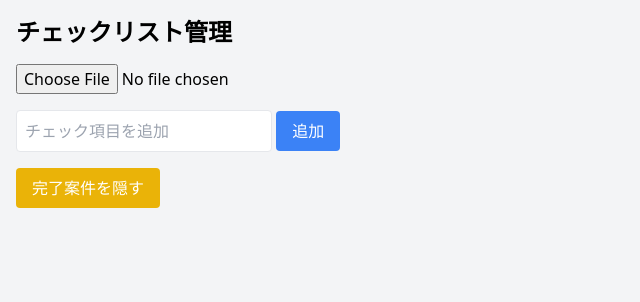
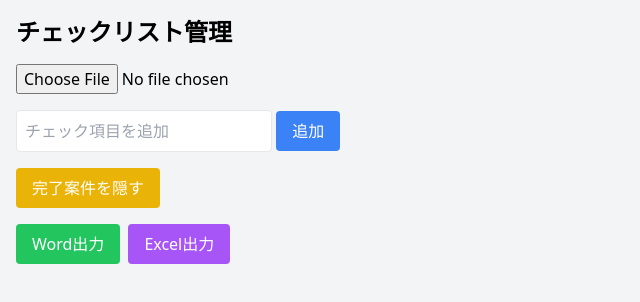
Before and after one commit to MKato2361/check-hari, a plain HTML site: page index.html in a window 1280 px wide. Shown: the whole page, without its empty margins (0-640 px from the left). Drawn offline with nearby package versions, Linux system fonts and the light colour scheme.

Commit message:
index.html を更新

```diff
--- a/index.html
+++ b/index.html
@@ -5,6 +5,7 @@
   <title>チェックリスト</title>
   <script src="https://cdn.tailwindcss.com"></script>
   <script src="https://cdnjs.cloudflare.com/ajax/libs/xlsx/0.18.5/xlsx.full.min.js"></script>
+  <script src="https://cdnjs.cloudflare.com/ajax/libs/FileSaver.js/2.0.5/FileSaver.min.js"></script>
 </head>
 <body class="bg-gray-100 p-4">
   <h1 class="text-2xl font-bold mb-4">チェックリスト管理</h1>
@@ -30,6 +31,14 @@
 
   <!-- 進捗表示 -->
   <div id="progress" class="mb-4 font-bold"></div>
+
+  <!-- エクスポートボタン -->
+  <div class="mb-4 flex gap-2">
+    <button onclick="exportToWord()"
+      class="bg-green-500 text-white px-4 py-2 rounded">Word出力</button>
+    <button onclick="exportToExcel()"
+      class="bg-purple-500 text-white px-4 py-2 rounded">Excel出力</button>
+  </div>
 
   <!-- チェックリスト本体 -->
   <div id="checklist-container" class="space-y-4"></div>
@@ -207,6 +216,45 @@
       renderChecklist();
     }
 
+    // --- Word出力 ---
+    function exportToWord(){
+      let content = "";
+      data.forEach(item=>{
+        content += `■ ${item.managementNumber} ${item.propertyName} [${item.workType||""}]\n`;
+        item.checks.forEach(c=>{
+          const sym=c.state===1?"✔":c.state===2?"✖":"";
+          content += `　${sym} ${c.name} ${c.date||""}\n`;
+        });
+        content += "\n";
+      });
+      const blob = new Blob([content], {type: "application/msword"});
+      saveAs(blob, "checklist.doc");
+    }
+
+    // --- Excel出力 ---
+    function exportToExcel(){
+      const ws_data = [["管理番号","物件名","作業タイプ","予定開始","予定終了","チェック項目","状態","日時"]];
+      data.forEach(item=>{
+        item.checks.forEach(c=>{
+          const sym=c.state===1?"✔":c.state===2?"✖":"";
+          ws_data.push([
+            item.managementNumber,
+            item.propertyName,
+            item.workType,
+            item.startTime,
+            item.endTime,
+            c.name,
+            sym,
+            c.date
+          ]);
+        });
+      });
+      const ws = XLSX.utils.aoa_to_sheet(ws_data);
+      const wb = XLSX.utils.book_new();
+      XLSX.utils.book_append_sheet(wb, ws, "Checklist");
+      XLSX.writeFile(wb, "checklist.xlsx");
+    }
+
     window.onload = loadFromLocalStorage;
   </script>
 </body>
```
